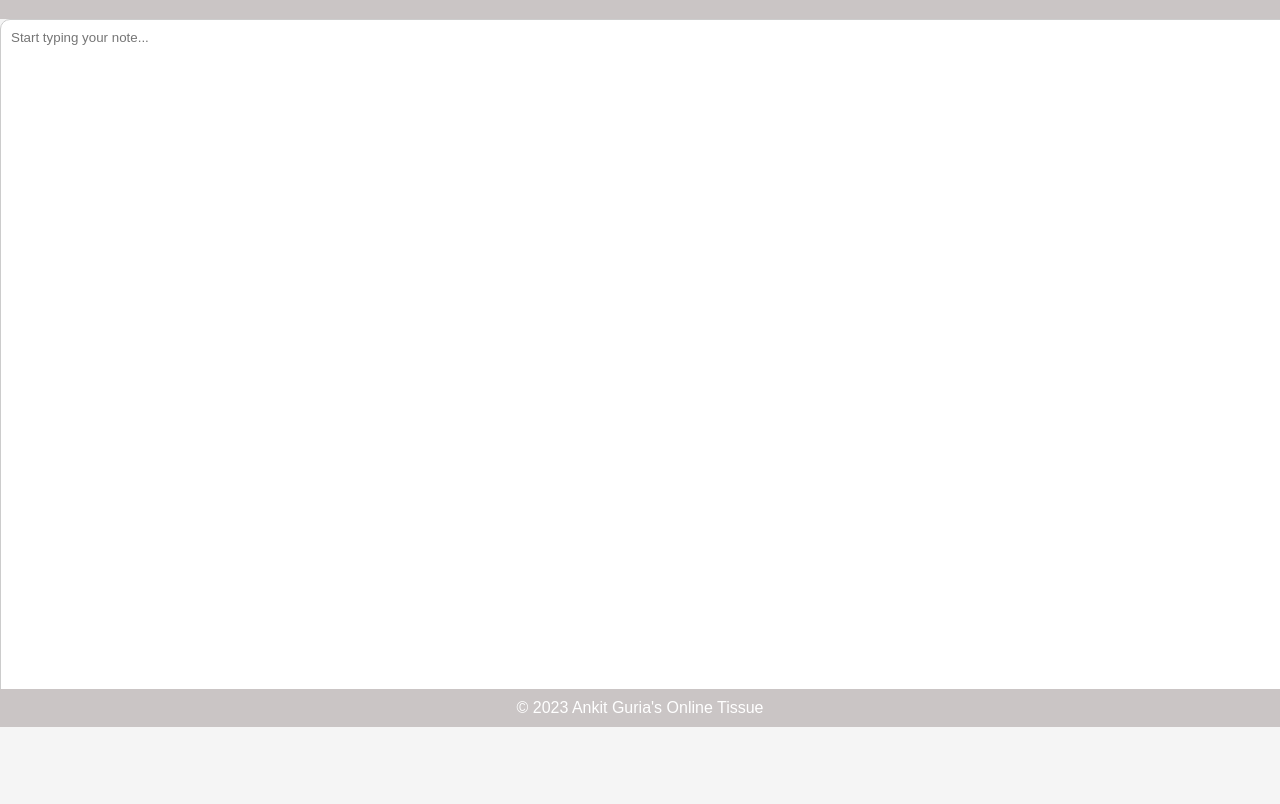
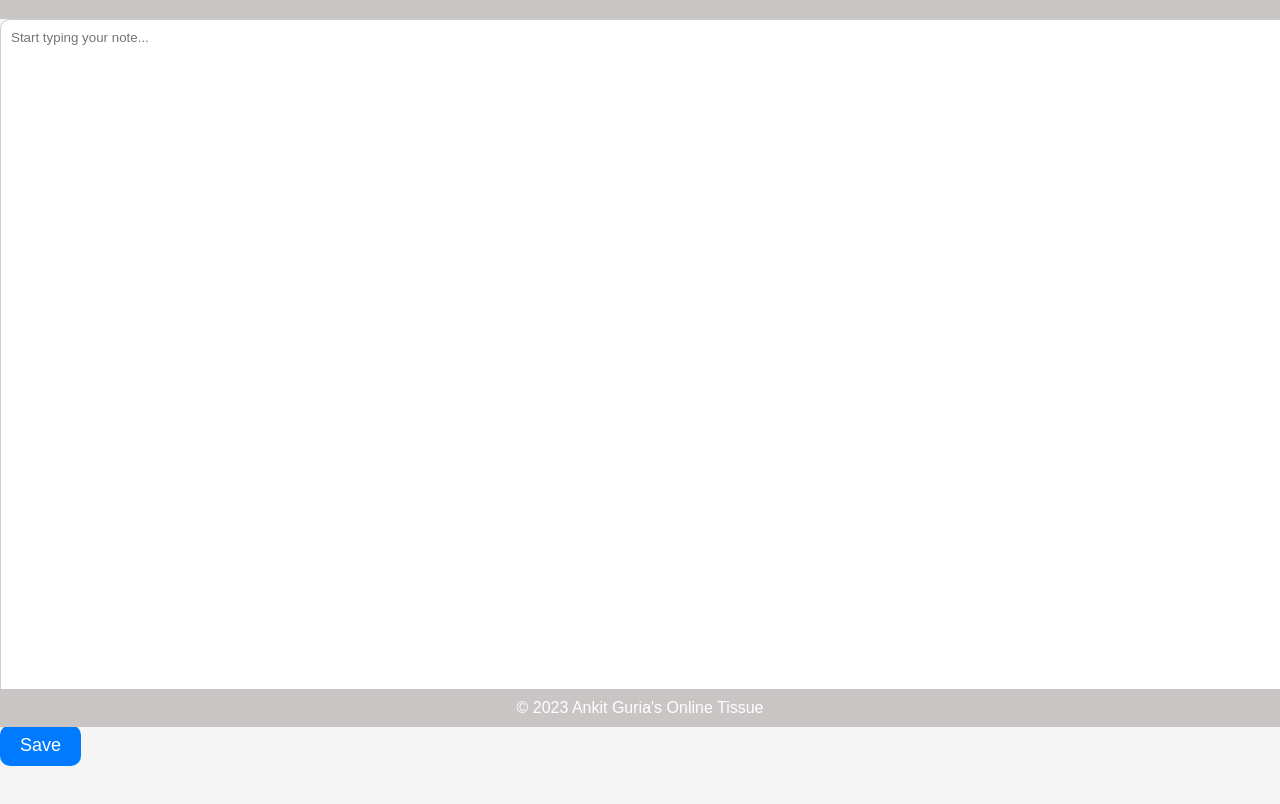
Before and after one commit to ankit142/ankit142.github.io, a plain HTML site: page index.html in a window 1280 px wide. Shown: the part 73-877 px from the top of the page. Before the commit the page ends 816 px from the top, so only its background shows below. Drawn offline with Linux system fonts and the light colour scheme.

Commit message:
Update index.html

```diff
--- a/index.html
+++ b/index.html
@@ -13,7 +13,7 @@
     <main class="container">
         <!-- <div id="editor-container"> -->
             <textarea id="editor" placeholder="Start typing your note..."></textarea>
-            <!-- <button id="save-button">Save</button> -->
+             <button id="save-button">Save</button>
         <!-- </div> -->
     </main>
     <footer>
```
